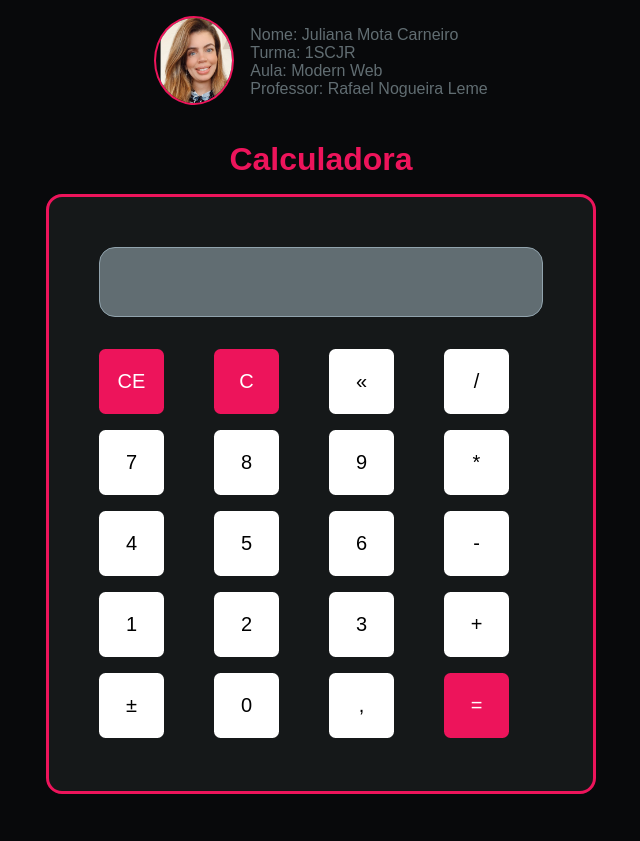
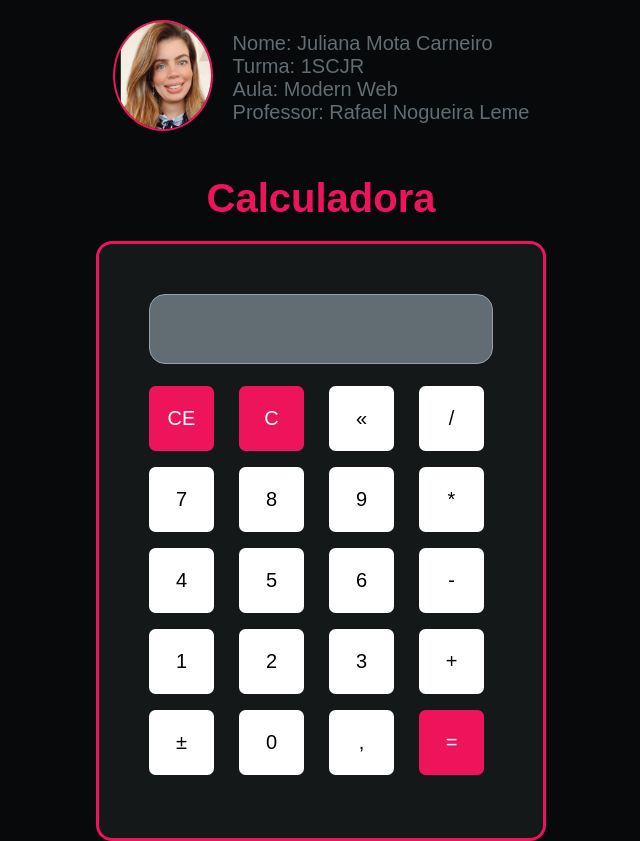
Before and after one commit to jumotac/FIAP-1SCJR-calculator, a plain HTML site: page index.html in a window 1280 px wide. Shown: the whole page, without its empty margins (319-959 px from the left). Before the commit the page ends 800 px from the top, so only its background shows below. Drawn offline with Linux system fonts and the light colour scheme.

Commit message:
atualização das medidas

```diff
--- a/styles.css
+++ b/styles.css
@@ -24,6 +24,7 @@ body {
     height: 100vh;
     font-family: sans-serif;
     color: var(--cinza);
+    font-size: 20px;
 }
 
 .cabecalho {
@@ -34,7 +35,7 @@ body {
 }
 
 .foto-juliana {
-    width: 80px;
+    width: 100px;
     border-radius: 100%;
     border: 2px solid var(--rosa);
     margin-right: 1em;
@@ -52,7 +53,7 @@ main {
 }
 
 .calculadora {
-    width: 550px;
+    width: 450px;
     height: 600px;
     padding: 50px;
     border-radius: 16px;
@@ -75,7 +76,7 @@ main {
 }
 
 .container-buttons {
-    margin-top: 32px;
+    margin-top: 22px;
     display: grid;
     grid-template-columns: 1fr 1fr 1fr 1fr;
     gap: 16px;
```
